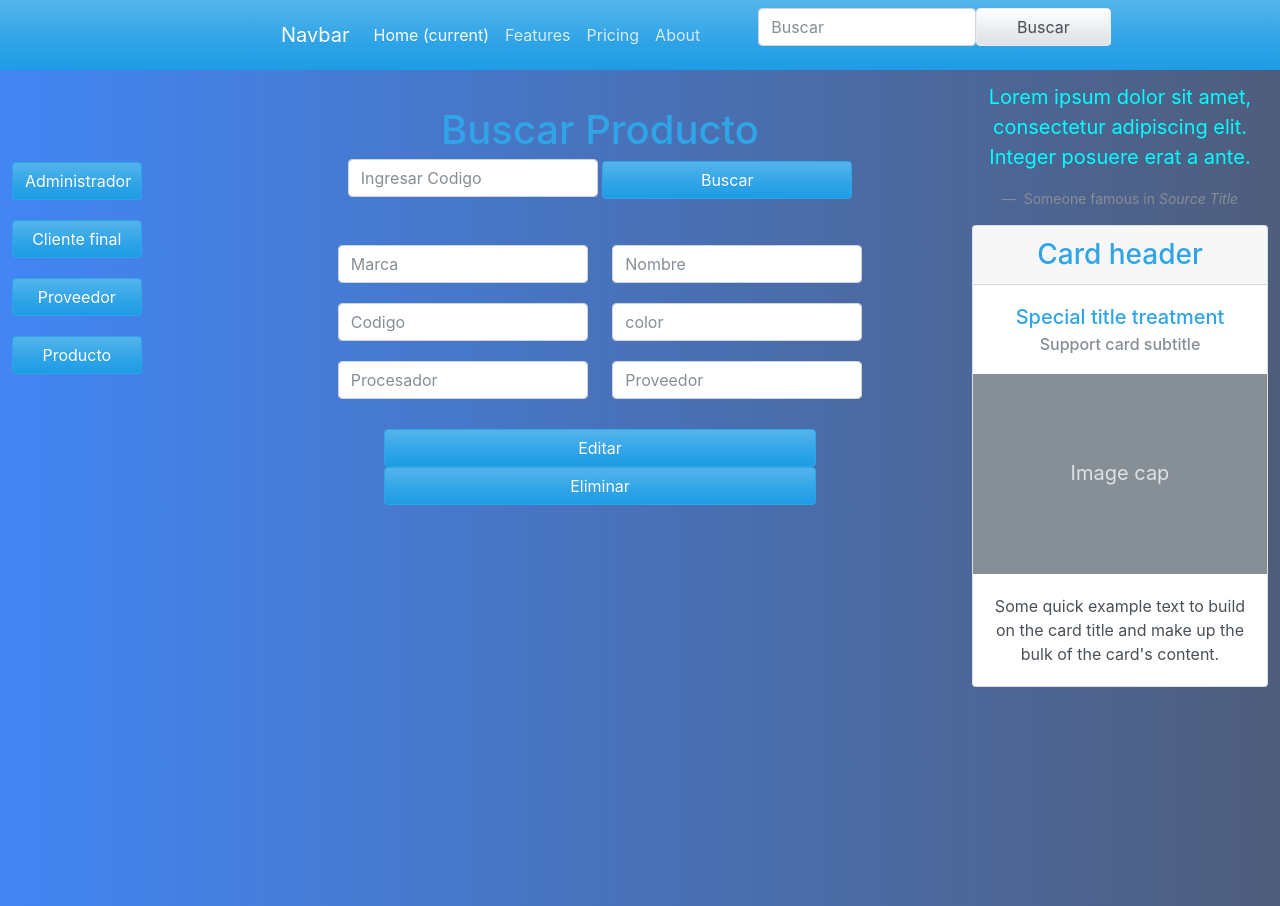
After one commit to AurelioIQ/Development_G7_MinTic, a Flask app: page /buscarProduc in a window 1280 px wide. The commit adds this page. Shown: the top 906 px of the page. Run offline with Flask 2, Linux system fonts and the light colour scheme; some libraries are stand-ins or nearby versions.

Commit message:
Todo sin key

```diff
--- a/app.py
+++ b/app.py
@@ -94,6 +94,99 @@
     else:
         return render_template("buscarUsuario.html")
 
+# **************CREEAR PROVEEDOR*****************
+
+@app.route("/crearProv",methods=["GET", "POST"])
+def crearProv():
+    if 'ingresar' in request.values:
+        nombre=request.form.get('nombre')
+        nit=request.form.get('nit')
+        direccion=request.form.get('direccion')
+        email=request.form.get('email')
+        telefono=request.form.get('telefono')
+        celular=request.form.get('celular')
+
+        ingresar_datos_proveedor(nombre, nit, direccion, email, telefono, celular)
+
+    return render_template('crearProv.html')
+
+# BUSCARA PROVEEDOR
+@app.route("/buscarProv", methods=["GET", "POST"])
+def buscarProv():
+
+    if 'buscar' in request.values:
+        nit_bus=request.form.get('nit_bus')
+        datos=select_Prov(nit_bus)
+        return render_template("buscarProv.html", datos=datos)
+
+
+    if 'editar' in request.values:
+        nombre=request.form.get('nombre')
+        nit=request.form.get('nit')
+        direccion=request.form.get('direccion')
+        email=request.form.get('email')
+        telefono=request.form.get('telefono')
+        celular=request.form.get('cel')
+
+        edit_Prov(nombre, nit, direccion, email, telefono, celular)
+        datos=select_Prov(nit)
+
+        return render_template("buscarProv.html", datos=datos)
+
+    if 'eliminar' in request.values:
+        doc_elim=request.form.get('nit')
+        delete_Prov(doc_elim)
+        return render_template("buscarProv.html")
+    else:
+        return render_template("buscarProv.html")
+
+
+
+# **************CREAR PRODUCTO*******************
+
+
+@app.route("/crearProduc",methods=["GET", "POST"])
+def crearProduc():
+
+    if 'ingresar' in request.values:
+        marca=request.form.get('marca')
+        nombre=request.form.get('nombre')
+        codigo=request.form.get('codigo')
+        color=request.form.get('color')
+        procesador=request.form.get('procesador')
+
+        ingresar_datos_producto(marca,nombre,codigo,color,procesador)
+
+    return render_template('crearProduc.html')
+
+# BUSCARA PRODUCTO
+@app.route("/buscarProduc", methods=["GET", "POST"])
+def buscarProduc():
+
+    if 'buscar' in request.values:
+        cod_bus=request.form.get('cod_bus')
+        datos=select_P(cod_bus)
+        return render_template("buscarProduc.html", datos=datos)
+
+
+    if 'editar' in request.values:
+        marca=request.form.get('marca')
+        nombre=request.form.get('nombre')
+        codigo=request.form.get('codigo')
+        color=request.form.get('color')
+        procesador=request.form.get('procesador')
+
+        edit_P(marca,nombre,codigo,color,procesador)
+        datos=select_P(codigo)
+        return render_template("buscarProduc.html", datos=datos)
+
+    if 'eliminar' in request.values:
+        doc_elim=request.form.get('codigo')
+        delete_P(doc_elim)
+        return render_template("buscarProduc.html")
+    else:
+        return render_template("buscarProduc.html")
+
 # # BUSCAR CLIENTE FINAL
 # @app.route("/buscarClienteFinal", methods=["GET", "POST"])
 # def buscarClienteFinal():
--- /dev/null
+++ b/templates/buscarProduc.html
@@ -0,0 +1,145 @@
+<link rel="stylesheet" type="text/css" href="{{url_for("static",
+filename="css/buscarAdmin.css")}}"> {% extends './layout.html' %} {% block
+section_2 %}
+
+
+
+
+<h1>Buscar Producto</h1>
+
+<!-- PARA BUSQUEDA -->
+<form class="buscar" action="" method="POST">
+  <!--DOCUMENTO BUSCAR-->
+  <input
+  type="text"
+  class="form-control"
+  placeholder="Ingresar Codigo"
+  name="cod_bus"
+/>
+<input type="submit" class="btn btn-primary" name="buscar" value="Buscar">
+</form>
+
+<form action="/buscarProduc" , method="POST">
+    <div class="section_2_div">
+
+      <!-- INPUT MARCA -->
+      {% if datos %}
+        <input
+        type="text"
+        class="form-control"
+        placeholder="Marca"
+        name="marca"
+        value="{{datos[0].marca}}"
+        />
+      {% else %}
+        <input
+          type="text"
+          class="form-control"
+          placeholder="Marca"
+          name="marca"
+        />
+      {% endif %}
+
+
+      <!-- INPUT NOMBRE -->
+      {% if datos %}
+      <input
+        type="text"
+        class="form-control"
+        placeholder="Nombre"
+        name="nombre"
+        value="{{datos[0].nombre}}"
+      />
+      {% else %}
+      <input
+        type="text"
+        class="form-control"
+        placeholder="Nombre"
+        name="nombre"
+      />
+      {% endif %}
+
+      <!-- INPUT codigo -->
+      {% if datos %}
+      <input
+      type="text"
+      class="form-control"
+      placeholder="Codigo"
+      name="codigo"
+      value="{{datos[0].codigo}}"
+    />
+      {% else %}
+      <input
+        type="text"
+        class="form-control"
+        placeholder="Codigo"
+        name="codigo"
+      />
+      {% endif %}
+
+      <!-- INPUT color -->
+      {% if datos %}
+        <input
+        type="text"
+        class="form-control"
+        placeholder="Color"
+        name="color"
+        value="{{datos[0].color}}"
+        />
+      {% else %}
+        <input
+          type="text"
+          class="form-control"
+          placeholder="color"
+          name="color"
+        />
+      {% endif %}
+
+      <!-- INPUT procesador -->
+      {% if datos %}
+      <input
+        type="text"
+        class="form-control"
+        placeholder="Procesador"
+        name="procesador"
+        value="{{datos[0].procesador}}"
+      />
+      {% else %}
+      <input
+      type="text"
+      class="form-control"
+      placeholder="Procesador"
+      name="procesador"
+    />
+      {% endif %}
+
+      <!-- INPUT proveedor -->
+      {% if datos %}
+      <input
+      type="text"
+      class="form-control"
+      placeholder="Proveedor"
+      name="proveedor"
+      value="{{datos[0].proveedor}}"
+    />
+      {% else %}
+      <input
+        type="text"
+        class="form-control"
+        placeholder="Proveedor"
+        name="proveedor"
+      />
+      {% endif %}
+    </div>
+    <!-- BOTONES  -->
+    <input type="submit" class="btn btn-primary" name="editar" value="Editar">
+    <input type="submit" class="btn btn-primary" name="eliminar" value="Eliminar">
+  </form>
+
+  <form class="btn_Eli_Edi" action="">
+
+  </form>
+
+
+
+  {% endblock section_2 %}
--- a/templates/crearProduc.html
+++ b/templates/crearProduc.html
@@ -1,7 +1,7 @@
 <link rel="stylesheet" type="text/css" href="{{url_for("static",
 filename="css/crearAdmin.css")}}">
 
-
+<!-- marca  nombre codigo color procesador -->
 {% extends "./layout.html" %}
 {% block section_2 %}
 
@@ -30,7 +30,7 @@
         type="text"
         class="form-control"
         placeholder="Codigo"
-        name="codigo"   procesador codigo
+        name="codigo"
     />
 
     <!-- INPUT COLOR -->
--- a/templates/layout.html
+++ b/templates/layout.html
@@ -84,8 +84,8 @@
           <div class="desplegable">
             <button type="button" class="btn btn-primary">Proveedor</button>
             <ul class="links">
-              <a href="/crearAdmin">Crear</a>
-              <a href="/buscarAdmin">Buscar</a>
+              <a href="/crearProv">Crear</a>
+              <a href="/buscarProv">Buscar</a>
             </ul>
           </div>
 
@@ -94,7 +94,7 @@
             <button type="button" class="btn btn-primary">Producto</button>
             <ul class="links">
               <a href="/crearProduc">Crear</a>
-              <a href="/buscarAdmin">Buscar</a>
+              <a href="/buscarProduc">Buscar</a>
             </ul>
           </div>
         </div>
```
Also changed, not shown: cli.py (deleted, +0 -9 lines), models.py (+58 -4 lines), templates/buscarProv.html (renamed from templates/buscarClienteFinal.html, +16 -53 lines), templates/crearProv.html (added, +60 -0 lines), database/data.db, migrations/0001_create_table_datos_producto.py (added), migrations/0002_create_table_datos_proveedor.py (added), migrations/0003_create_table_datos_usuario.py.
